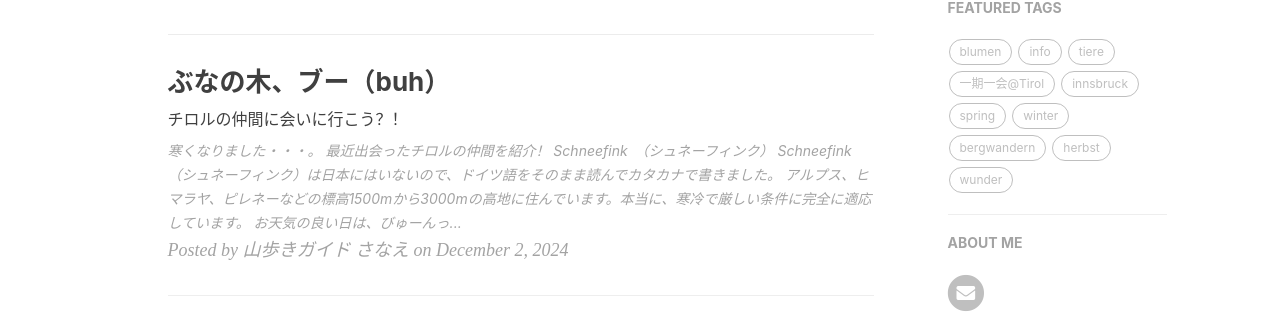
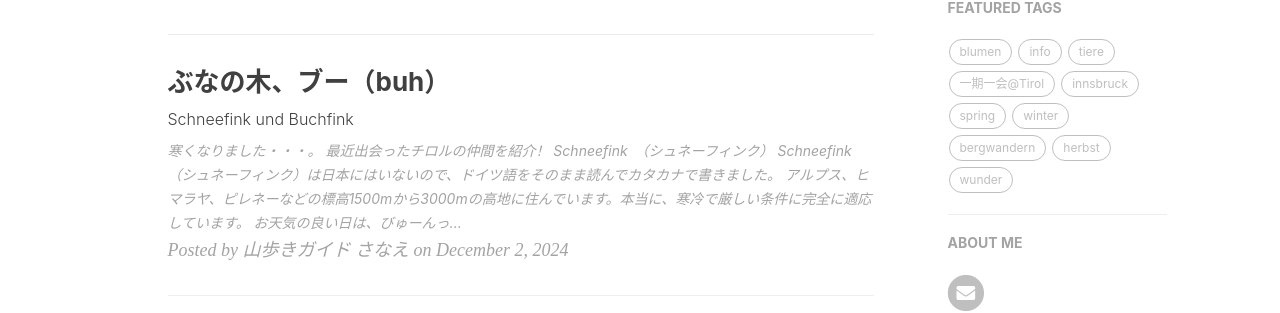
Before and after one commit to yamayagi/yamayagi.github.io, a Jekyll site: the page built from index.html, in a window 1280 px wide and 900 px high. Shown: the part 448-761 px from the top of the window. Built offline with Jekyll 4.4.1, drawn with Linux system fonts in a browser that asks for light colours; nearby versions of some CDN libraries; the list of posts is cut into pages by our own code; comment, search, counter and statistics services are not loaded.

Commit message:
Update 2024-12-02-tier.md

```diff
--- a/_posts/2024-12-02-tier.md
+++ b/_posts/2024-12-02-tier.md
@@ -1,6 +1,6 @@
 ---
 title:    ぶなの木、ブー（buh）
-subtitle: チロルの仲間に会いに行こう？！
+subtitle: Schneefink und Buchfink
 tags: [tiere]
 ---
 
```
